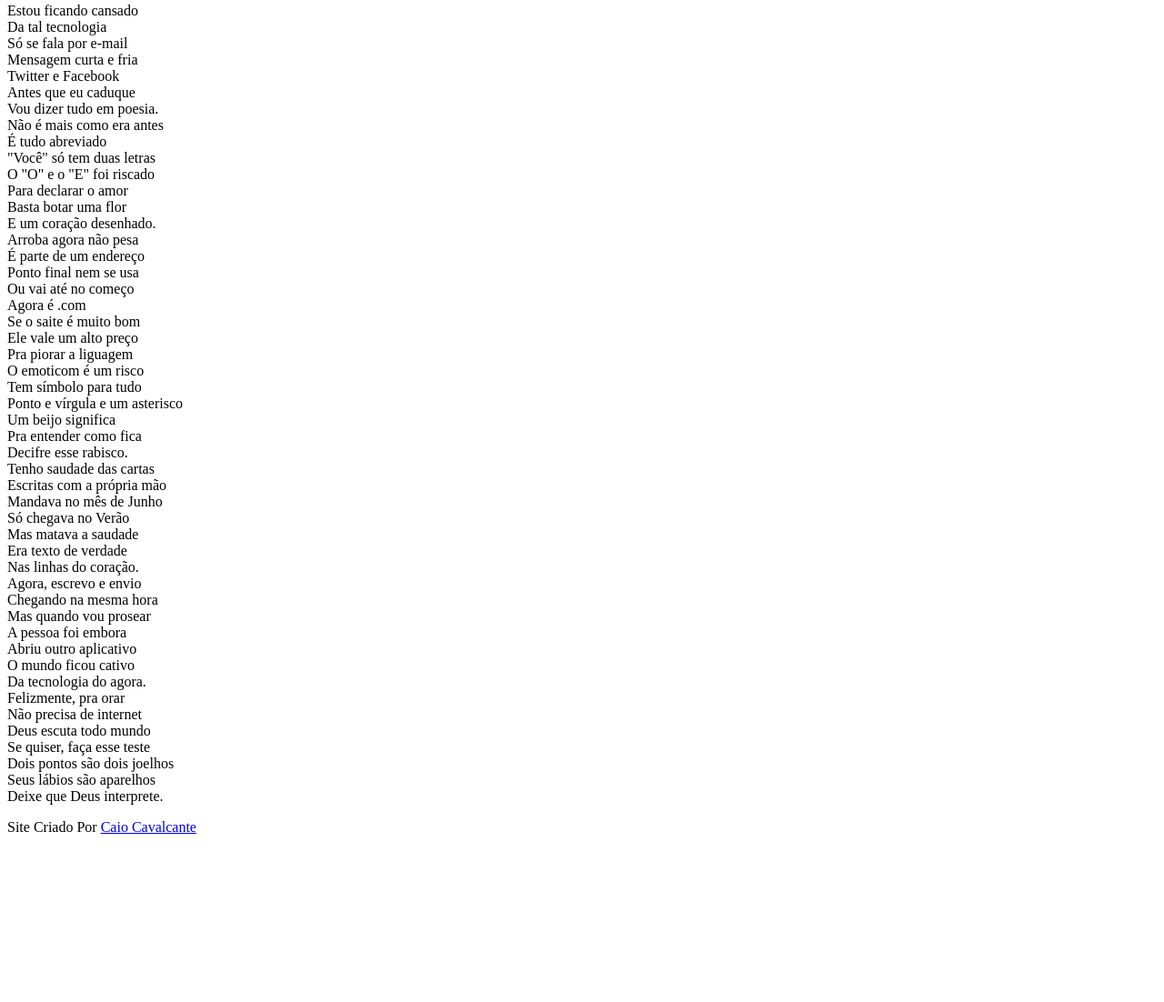
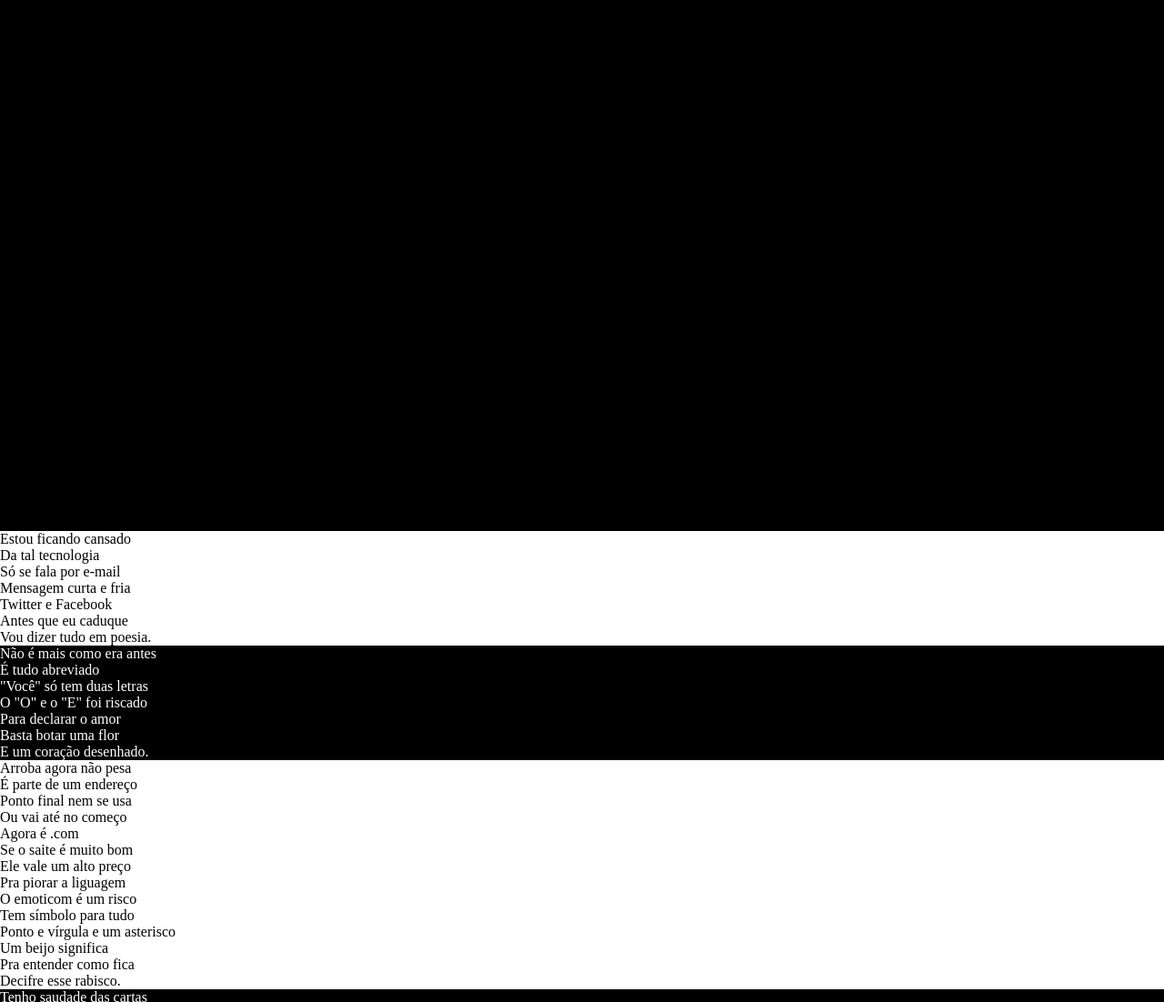
Before and after one commit to caioviniciuscavalcante/projeto-cordel, a plain HTML site: page index.html in a window 1280 px wide. Shown: the part 111-1213 px from the top of the page at 91% size. Before the commit the page ends 1046 px from the top, so only its background shows below. Drawn offline with Linux system fonts and the light colour scheme.

Commit message:
adicionando css

```diff
--- /dev/null
+++ b/estilo/style.css
@@ -0,0 +1,57 @@
+@charset "UTF-8";
+
+* {
+    margin: 0px;
+    padding: 0px;
+}
+
+
+html.body {
+    min-height: 100vh;
+    background-color: darkgray;
+
+}
+
+header {
+    background-color: black;
+    color: white;
+    text-align: center;
+}
+
+
+head >h1 {
+    padding-top:  50px;
+    font-variant: small-caps;
+
+}
+header > p {
+    padding-bottom: 50%;
+}
+
+header a, footer a {
+    color: white;
+    text-decoration: none;
+    font-weight: bolder;
+}
+
+header a:hover, footer a:hover {
+    text-decoration: underline;
+
+}
+
+section.normal {
+    background-color: white;
+    color: black;
+}
+
+section.imagem {
+    background-color: black;
+    color: white;
+}
+
+footer{
+    background-color: black;
+    color: white;
+    text-align: center;
+    padding: 10px;
+}
--- a/index.html
+++ b/index.html
@@ -4,6 +4,7 @@
     <meta charset="UTF-8">
     <meta name="viewport" content="width=device-width, initial-scale=1.0">
     <title>Cordel Moderno</title>
+    <link rel="stylesheet" href="estilo/style.css">
 </head>
 <body>
 
@@ -18,7 +19,8 @@
 
     </header>
 
-    <section>
+    <section class="normal">
+    <p>
 
             Estou ficando cansado <br>
             Da tal tecnologia <br>
@@ -27,12 +29,14 @@
             Twitter e Facebook <br>
             Antes que eu caduque <br>
             Vou dizer tudo em poesia. <br>
+    </p>
 
     </section>
 
 
-    <section>
+    <section class="imagem">
 
+        <p>
             Não é mais como era antes <br>
             É tudo abreviado <br>
             "Você" só tem duas letras <br>
@@ -40,12 +44,14 @@
             Para declarar o amor <br>
             Basta botar uma flor <br>
             E um coração desenhado. <br>
+        </p>
 
     </section>
 
 
-    <section>
+    <section class="normal">
 
+        <p>
             Arroba agora não pesa <br>
             É parte de um endereço <br>
             Ponto final nem se usa <br>
@@ -53,6 +59,9 @@
             Agora é .com <br>
             Se o saite é muito bom <br>
             Ele vale um alto preço <br>
+        </p>
+
+        <p>
             Pra piorar a liguagem <br>
             O emoticom é um risco <br>
             Tem símbolo para tudo <br>
@@ -60,11 +69,13 @@
             Um beijo significa <br>
             Pra entender como fica <br>
             Decifre esse rabisco. <br>
+        </p>
 
     </section>
 
 
-    <section>
+    <section class="imagem">
+        <p>
             Tenho saudade das cartas <br>
             Escritas com a própria mão <br>
             Mandava no mês de Junho <br>
@@ -72,10 +83,12 @@
             Mas matava a saudade <br>
             Era texto de verdade <br>
             Nas linhas do coração. <br>
+        </p>
     </section>
 
-   <section>
+   <section class="normal">
 
+       <p>
            Agora, escrevo e envio <br>
            Chegando na mesma hora <br>
            Mas quando vou prosear <br>
@@ -83,6 +96,9 @@
            Abriu outro aplicativo <br>
            O mundo ficou cativo <br>
            Da tecnologia do agora. <br>
+       </p>
+
+       <p>
            Felizmente, pra orar <br>
            Não precisa de internet <br>
            Deus escuta todo mundo <br>
@@ -90,6 +106,7 @@
            Dois pontos são dois joelhos <br>
            Seus lábios são aparelhos <br>
            Deixe que Deus interprete. <br>
+       </p>
 
    </section>
 
```
Lines whose indentation alone changed are shown as unchanged.
